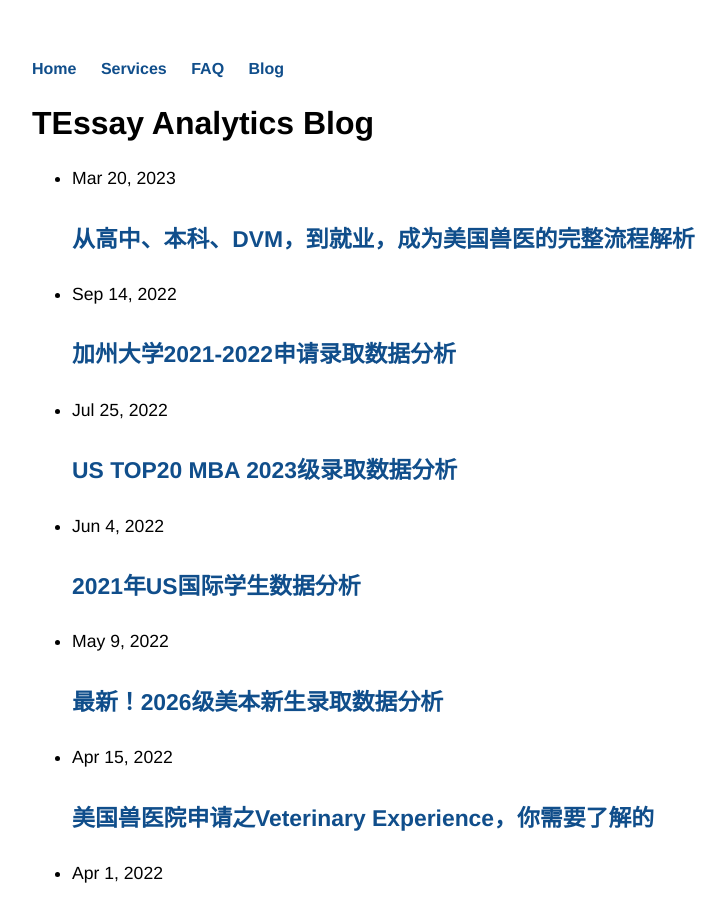
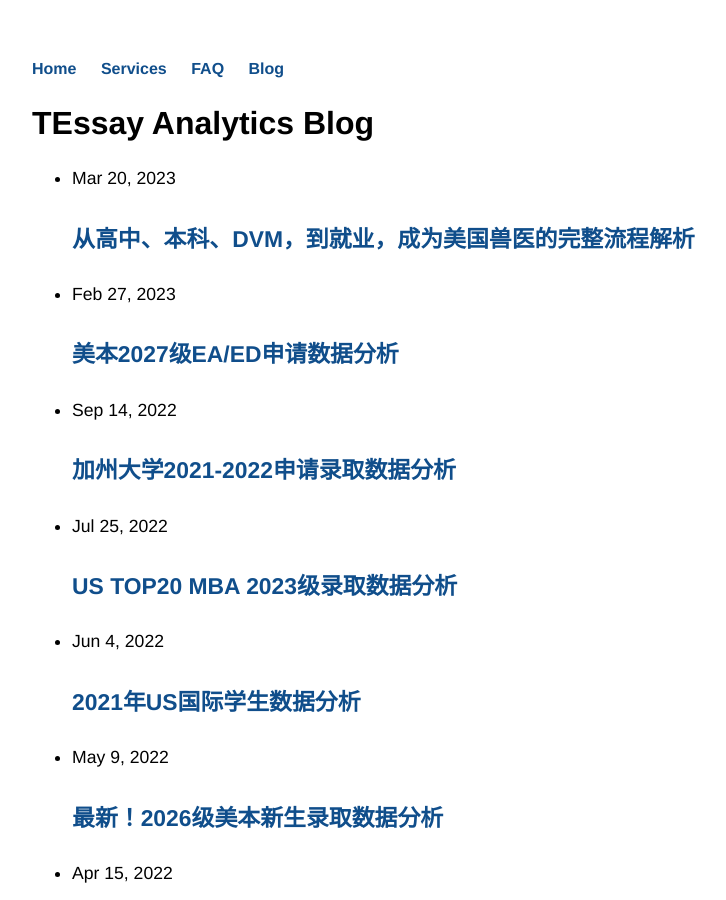
Before and after one commit to RagingTiger/PnFTech.github.io, a Jekyll site: the page built from blog/index.html, in a window 1280 px wide and 900 px high. Shown: the whole window, without its empty margins (160-886 px from the left). Built offline with Jekyll 4.4.1, drawn with Linux system fonts in a browser that asks for light colours; some of the changed lines change nothing that is shown.

Commit message:
added new post

```diff
--- /dev/null
+++ b/_posts/2023-02-27-eaed-admission-analytics.md
@@ -0,0 +1,81 @@
+---
+layout: post
+title: "美本2027级EA/ED申请数据分析"
+date: 2023-02-27
+---
+嗨，大家好！
+
+好久不见。在我们休息了两个多月的时间后，终于准备好回归到工作中了。2023年，我们会大展拳脚，为大家带来更优质的留学申请服务！
+
+申请了2027级美本的同学们现在都在静待RD结果吧。再坚持个二十来天，大家就会开始陆续收到录取邮件了。每年这个时候，我们也会收集美国大学的录取数据，供接下来要申请的同学们参考。
+
+今天，我们来看一下TOP 50里部分学校已经结束的EA和ED的录取结果。同时我们还会跟2026级和2025级的数据进行对比。希望这些数据分析能帮准备申请美本2028级的同学们更清晰客观地了解自己想申请的学校。
+
+如果你对RD, EA, 和 ED的概念还不清楚，请参考我们之前的文章：
+
++ [美国本科申请，Early Action or Early Decision?](https://www.tessay.org/blog/2018/10/19/earlyadmission)
+
++ [2019-2020 美本申请EA/ED你准备好了吗？](https://www.tessay.org/blog/2019/08/05/earlyadmission)
+
+
+**部分TOP50学校的2027级ED录取率**
+
+图1 (Figure 1)中，我们为大家列出了10所TOP50学校的ED/ED1录取率。整体来看这几所学校的ED录取率都在10%以上，其中较高的包括Emory ED1 (37.4%), Washington U Saint Louis ED (35%), Boston College ED (30%)等。
+
+
+
+![png](/assets/images/2023-02-27-eaed-admission-analytics_files/2023-02-27-eaed-admission-analytics_3_0.png)
+
+
+
+**2027 vs. 2026 vs. 2025级ED录取率**
+
+上面列出的学校中，我们还收集了2026和2025级的ED录取率，来和2027级做对比。图2 (Figure 2)中，我们可以看到在过去三年里有几所学校的ED/ED1录取率在逐年上升，比如Brown，Dartmouth和Virginia，也有些学校呈递减趋势，比如Emory和Rice，剩下的几所学校则呈波动状态，其中Boston College2027级的ED录取率比去年有了较大幅度的增长。
+
+
+
+
+![png](/assets/images/2023-02-27-eaed-admission-analytics_files/2023-02-27-eaed-admission-analytics_5_0.png)
+
+
+
+**部分TOP50学校的2027级EA录取率**
+
+由于EA的non-binding条件，录取率相比ED整体较低。图3 (Figure 3) 中列出了9所大学的EA录取率，其中包括在美国排名TOP10的MIT (5.745%), Harvard (7.558%), Yale (10.002%)。剩余几所学校中，EA录取率较高的包括Georgia Tech 的EA1 (40.034%)。对比Virginia的EA录取率（16.297%）和图1中的ED录取率（24.511%），我们可以看到ED的明显优势。
+
+
+
+
+![png](/assets/images/2023-02-27-eaed-admission-analytics_files/2023-02-27-eaed-admission-analytics_7_0.png)
+
+
+
+**2027 vs. 2026 vs. 2025级EA录取数据**
+
+图4 (Figure 4) 中，我们对比了7所学校在过去三年中EA的录取率。Notre Dame (REA)和
+  Georgia Tech (EA2)录取率逐年上升，MIT (EA) 和Georgia Tech (EA 1)则逐年略有下降，Harvard （SCEA), Yale (SCEA),和 Georgetown (REA)呈波动状态，但整体变化不大。
+
+
+
+
+![png](/assets/images/2023-02-27-eaed-admission-analytics_files/2023-02-27-eaed-admission-analytics_9_0.png)
+
+
+
+**其他学校2027级EA/ED录取数据**
+
+图5 (Figure 5) 中列出了几所综合排名在50之后的院校的EA/ED录取率供大家参考。
+
+
+
+![png](/assets/images/2023-02-27-eaed-admission-analytics_files/2023-02-27-eaed-admission-analytics_11_0.png)
+
+
+
+以上就是暂时公布了EA和ED录取数据的学校，接下来我们会继续更新。EA和ED由于申请时间截止日期靠前，以及一些申请和录取限制条件（比如一旦录取必须接受offer）让其通常比RD有着更高的录取率。这对准备充足的申请者来说可以是很好的提高竞争力的机会。希望大家多多阅读我们发布的关于EA和ED的文章，从多方面了解，最后在申请时能充分利用这些机会来帮助自己申到更好的学校。
+
+**References**
+
+1. https://www.collegekickstart.com/blog/item/class-of-2027-early-decision-and-early-action-results?category_id=69
+
+2. https://toptieradmissions.com/resources/college-admissions-statistics/ivy-league-college-early-admissions-statistics-for-the-class-of-2027/
```
Also changed, not shown: _posts/2022-09-14-uc-admission-analytics.md (+0 -1 lines), _posts/2023-03-20-dvm-whole-process.md (+0 -1 lines), assets/images/2023-02-27-eaed-admission-analytics_files/2023-02-27-eaed-admission-analytics_11_0.png (added), assets/images/2023-02-27-eaed-admission-analytics_files/2023-02-27-eaed-admission-analytics_3_0.png (added), assets/images/2023-02-27-eaed-admission-analytics_files/2023-02-27-eaed-admission-analytics_5_0.png (added), assets/images/2023-02-27-eaed-admission-analytics_files/2023-02-27-eaed-admission-analytics_7_0.png (added), assets/images/2023-02-27-eaed-admission-analytics_files/2023-02-27-eaed-admission-analytics_9_0.png (added), 1 other file.
